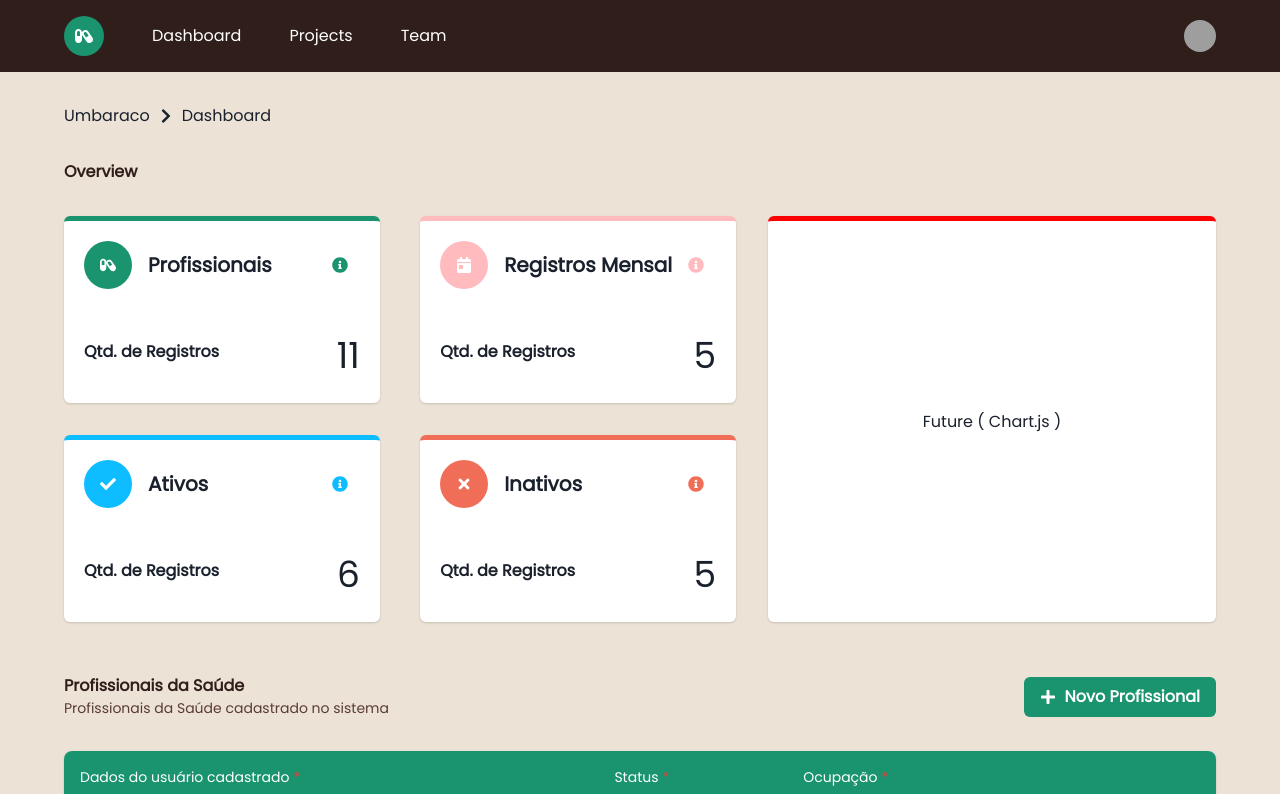
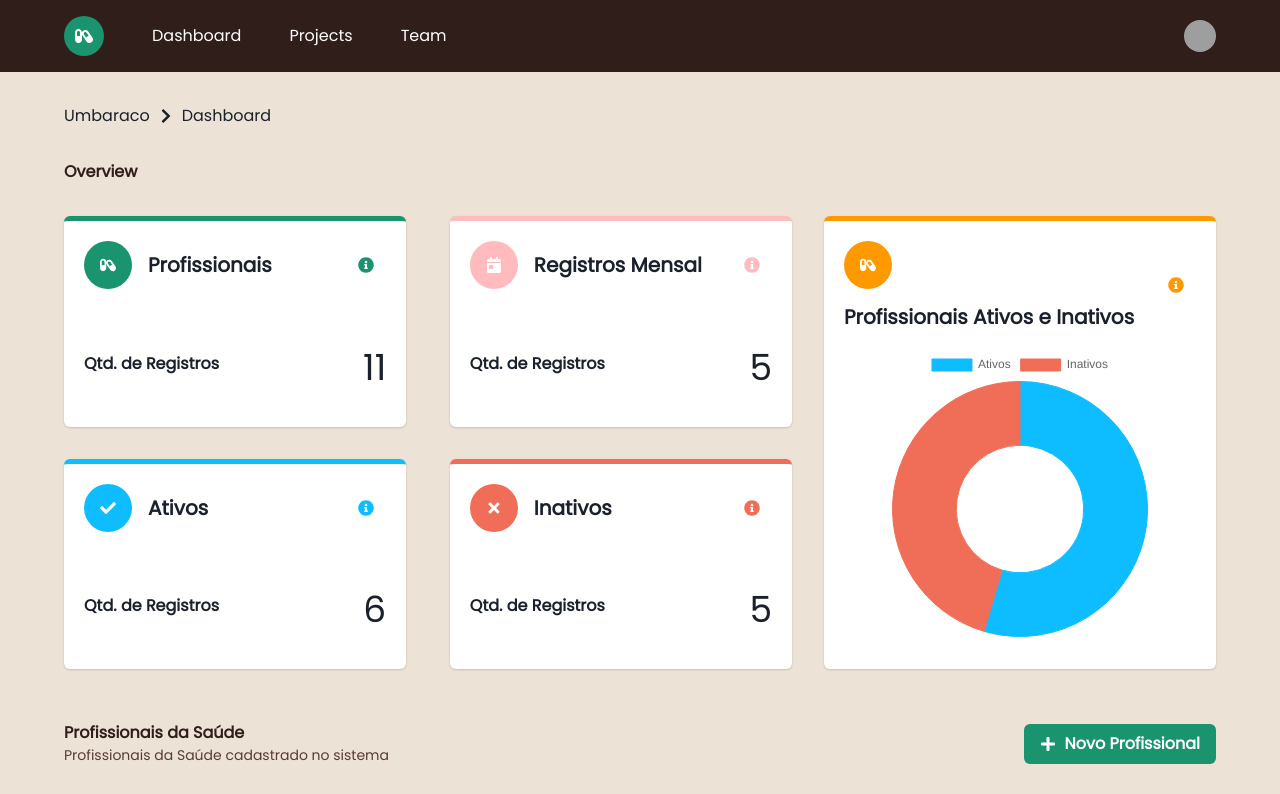
Before and after one commit to AlehSouza/health-care, a Next.js app: page /dashboard in a window 1280 px wide. Shown: the top 794 px of the page. Built offline with nearby package versions, Linux system fonts and the light colour scheme; grey boxes are pictures that could not be loaded.

Commit message:
feat: add chart, and update names of components

```diff
--- a/package.json
+++ b/package.json
@@ -14,9 +14,11 @@
     "@emotion/react": "^11.11.4",
     "@emotion/styled": "^11.11.5",
     "@fontsource/poppins": "^5.0.14",
+    "chart.js": "^4.4.2",
     "framer-motion": "^11.1.7",
     "next": "13.4.6",
     "react": "^18",
+    "react-chartjs-2": "^5.2.0",
     "react-dom": "^18",
     "react-hook-form": "^7.51.3",
     "react-icons": "^5.1.0"
--- a/src/app/components/chart-professionals/index.tsx
+++ b/src/app/components/chart-professionals/index.tsx
@@ -1,10 +1,82 @@
-import { Card, Flex } from "@chakra-ui/react"
+"use client";
+import React from "react";
+import { Chart as ChartJS, ArcElement, Tooltip, Legend } from "chart.js";
+import { Doughnut } from "react-chartjs-2";
+import { Box, Card, CardHeader, Flex, Heading, IconButton, Tooltip as TooltipChakra, Text } from "@chakra-ui/react"
+import { FaCapsules, FaInfoCircle } from "react-icons/fa";
+import { useProfessional } from "@/contexts/professionalsContext";
+
+ChartJS.register(ArcElement, Tooltip, Legend);
 
 const Index = () => {
+
+    const { professionals, getByStatus } = useProfessional()
+
+    let data = [
+        {
+            label: "Ativos",
+            value: getByStatus(true),
+            color: "#0EBDFF",
+            cutout: "50%",
+        },
+        {
+            label: "Inativos",
+            value: getByStatus(false),
+            color: "#F06D57",
+            cutout: "50%",
+        },
+    ]
+
+    const options: any = {
+        plugins: {
+            responsive: true,
+        },
+        cutout: data.map((item) => item.cutout),
+    };
+
+    const finalData = {
+        labels: data.map((item) => item.label),
+        datasets: [
+            {
+                data: data.map((item) => Math.round(item.value)),
+                backgroundColor: data.map((item) => item.color),
+                borderColor: data.map((item) => item.color),
+                borderWidth: 1,
+                dataVisibility: new Array(data.length).fill(true),
+            },
+        ],
+    };
+
     return (
-        <Card w={'100%'} borderTop={'5px solid red'}>
-            <Flex w={'100%'} h={'100%'} alignItems={'center'} justifyContent={'center'}>
-                Future ( Chart.js )
+        <Card w={'100%'} borderTop={'5px solid #FF9900'}>
+            <CardHeader>
+                <Flex alignItems={'center'}>
+                    <Flex flex='1' gap='4' alignItems='center' flexWrap='wrap'>
+                        <Box
+                            borderRadius={"100%"}
+                            bgColor={'#FF9900'}
+                            p={4}
+                        >
+                            <FaCapsules color="white" />
+                        </Box>
+                        <Box>
+                            <Heading size='md'>Profissionais Ativos e Inativos</Heading>
+                        </Box>
+                    </Flex>
+                    <TooltipChakra label={'Gráfico mostrando % de profissionais ativos e inativos na plataforma'} placement={'top'} textAlign={'center'} p={2} bgColor={'black'} borderRadius={'lg'}>
+                        <IconButton
+                            variant='ghost'
+                            colorScheme='gray'
+                            aria-label='See menu'
+                            icon={<FaInfoCircle color={'#FF9900'} fontSize={'16px'} />}
+                        />
+                    </TooltipChakra>
+                </Flex>
+            </CardHeader>
+            <Flex w={'100%'} h={'100%'} alignItems={'center'} justifyContent={'center'} flexDir={'column'} >
+                <Flex h={'320px'} pb={8}>
+                    <Doughnut data={finalData} options={options}/>
+                </Flex>
             </Flex>
         </Card>
     )
--- a/src/app/components/index.tsx
+++ b/src/app/components/index.tsx
@@ -4,7 +4,7 @@ import Breadcrumb from './breadcrumb'
 import DashboardCard from './dashboard-card'
 import ChartProfessionals from './chart-professionals'
 import Modal from './modal'
-import TableDoctors from './table-doctors'
+import TableProfessionals from './table-professionals'
 import Footer from './footer'
 
 export {
@@ -14,6 +14,6 @@ export {
     DashboardCard,
     Modal,
     ChartProfessionals,
-    TableDoctors,
+    TableProfessionals,
     Footer
 }
--- a/src/app/dashboard/page.tsx
+++ b/src/app/dashboard/page.tsx
@@ -1,7 +1,7 @@
 'use client'
 
 import { Flex, Text } from '@chakra-ui/react'
-import { Breadcrumb, ChartProfessionals, DashboardCard, TableDoctors } from '../components'
+import { Breadcrumb, ChartProfessionals, DashboardCard, TableProfessionals } from '../components'
 import { FaCalendarDay, FaCapsules, FaCheck, FaTimes } from 'react-icons/fa'
 import { useProfessional } from '@/contexts/professionalsContext'
 import { useCallback } from 'react'
@@ -55,7 +55,7 @@ const Dashboard = () => {
     ]
 
     return (
-      <Flex gap={8} py={8} width={'60%'} userSelect={'none'} flexWrap={'wrap'} justifyContent={'space-between'}>
+      <Flex gap={8} py={8} width={'65%'} userSelect={'none'} flexWrap={'wrap'} justifyContent={'space-between'}>
         {
           dashboardsInfos.map((dashboardItem, index: number) => {
             return (
@@ -88,13 +88,13 @@ const Dashboard = () => {
       <Text width={'100%'} pt={8} fontWeight={'bold'} color={'#301E1A'}>
         Overview
       </Text>
-      <Flex width={'100%'} gap={8}>
+      <Flex width={'100%'} gap={8} justifyContent={'space-between'}>
         <DashboardCards />
-        <Flex gap={8} py={8} width={'40%'} userSelect={'none'}>
+        <Flex gap={8} py={8} width={'35%'} userSelect={'none'}>
           <ChartProfessionals />
         </Flex>
       </Flex>
-      <TableDoctors />
+      <TableProfessionals />
     </Flex >
   )
 }
```
Also changed, not shown: src/app/components/table-professionals/index.tsx (renamed from src/app/components/table-doctors/index.tsx), 1 other file (tests, documents, lock files or other folders).
